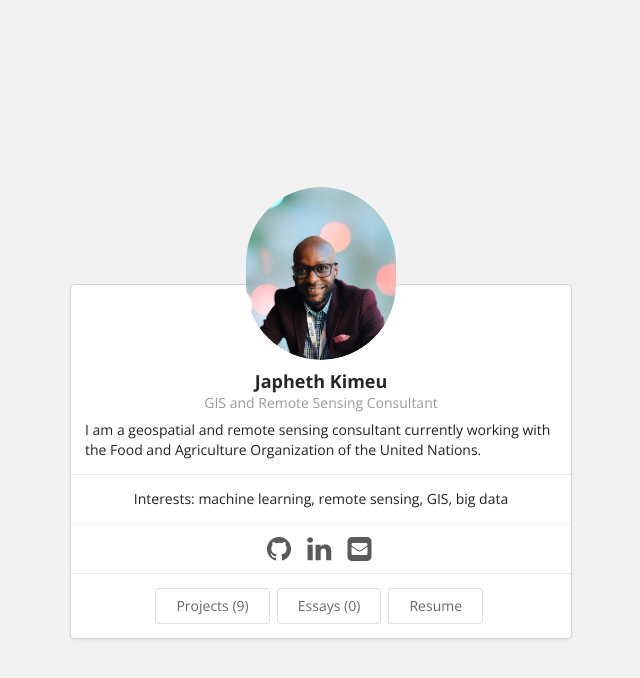
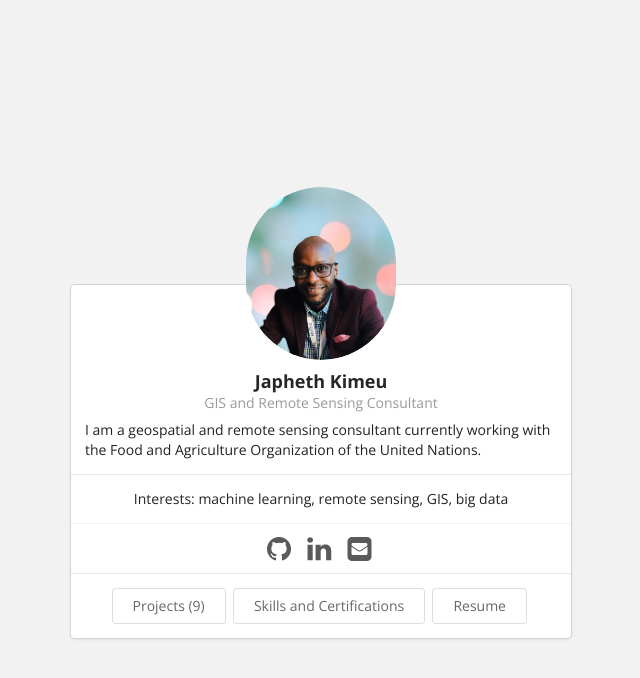
Before and after one commit to japhethkimeu/japhethkimeu.github.io, a Jekyll site: the page built from index.html, in a window 1280 px wide. Shown: the top 678 px of the page, without its empty margins (319-959 px from the left). Built offline with Jekyll 4.4.1, drawn with Linux system fonts in a browser that asks for light colours.

Commit message:
Update theme-home-builtin-1.html

```diff
--- a/_includes/theme-home-builtin-1.html
+++ b/_includes/theme-home-builtin-1.html
@@ -42,7 +42,7 @@
           <button class="ui basic button">Projects ({{ num_projects }})</button>
         </a>
         <a href="{{ site.baseurl}}/essays/">
-          <button class="ui basic button">Essays ({{ num_essays }})</button>
+          <button class="ui basic button">Skills and Certifications</button>
         </a>
         <a href="{{ site.baseurl}}/bio/">
           <button class="ui basic button">{{ site.bio-page-label }}</button>
```
